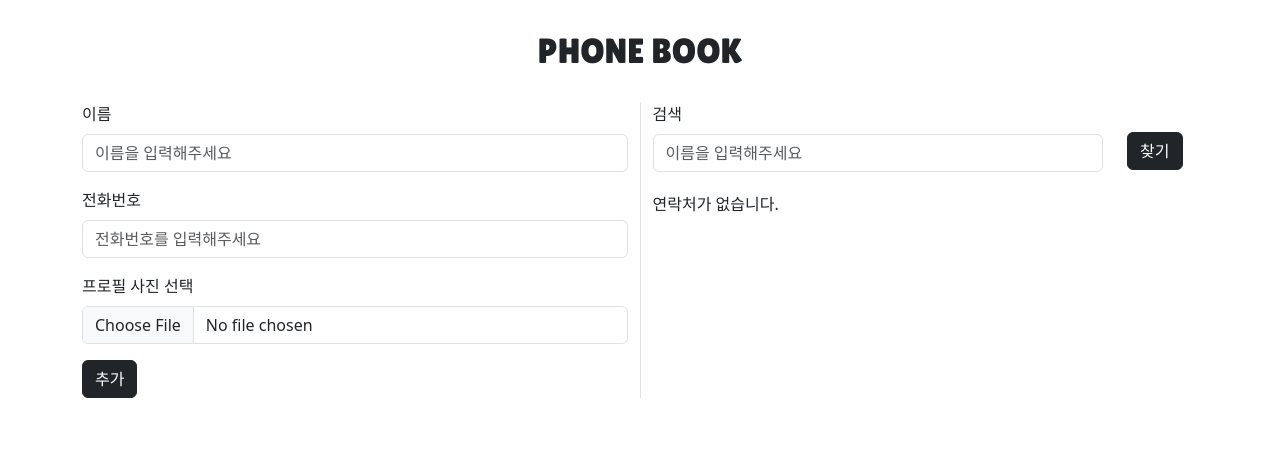
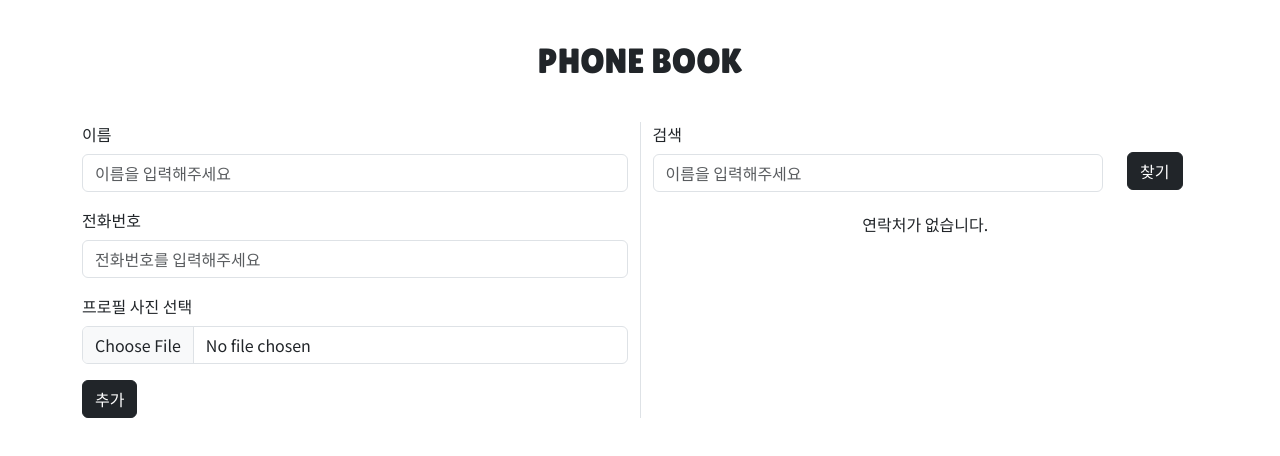
Before and after one commit to hhhyeon97/PhoneBook, a React (Create React App) app: page / in a window 1280 px wide. Shown: the top 456 px of the page. Built offline with nearby package versions, Linux system fonts and the light colour scheme.

Commit message:
수정커밋

```diff
--- a/public/index.html
+++ b/public/index.html
@@ -30,6 +30,11 @@
       href="https://fonts.googleapis.com/css2?family=Lilita+One&display=swap"
       rel="stylesheet"
     />
+    <link
+      href="https://fonts.googleapis.com/css2?family=Noto+Sans+KR:wght@100..900&family=Roboto:ital,wght@0,100;0,300;0,400;0,500;0,700;0,900;1,100;1,300;1,400;1,500;1,700;1,900&display=swap"
+      rel="stylesheet"
+    />
+
     <title>PHONE BOOK</title>
   </head>
   <body>
--- a/src/App.css
+++ b/src/App.css
@@ -1,10 +1,12 @@
 .title {
   text-align: center;
   font-family: 'Lilita One', sans-serif;
-  margin: 30px auto;
+  margin: 40px auto;
   font-size: 35px;
 }
-
+.form-area {
+  font-family: 'Noto Sans KR', sans-serif;
+}
 .search-btn {
   position: relative;
   top: 6px;
@@ -12,11 +14,20 @@
 
 .no-text {
   margin-top: 10px;
+  font-family: 'Noto Sans KR', sans-serif;
+  text-align: center;
 }
 .profile-img {
-  width: 100px;
+  width: 120px;
+  height: 100px;
+  cursor: pointer;
+  margin-right: 10px;
 }
 
 .search-area {
   margin-bottom: 20px;
+  font-family: 'Noto Sans KR', sans-serif;
 }
+.item-area {
+  font-family: 'Noto Sans KR', sans-serif;
+}
--- a/src/component/ContactForm.js
+++ b/src/component/ContactForm.js
@@ -31,7 +31,7 @@ const ContactForm = () => {
   };
 
   return (
-    <div>
+    <div className="form-area">
       <Form ref={formRef} onSubmit={addContact}>
         <Form.Group className="mb-3" controlId="formName">
           <Form.Label>이름</Form.Label>
--- a/src/component/ContactItem.js
+++ b/src/component/ContactItem.js
@@ -3,8 +3,8 @@ import { Row, Col } from 'react-bootstrap';
 
 const ContactItem = ({ item }) => {
   return (
-    <Row>
-      <Col lg={2}>
+    <Row className="mt-3 item-area">
+      <Col lg={3}>
         {/* 프로필 이미지를 받아와서 표시 */}
         <img
           className="profile-img"
@@ -16,7 +16,7 @@ const ContactItem = ({ item }) => {
           alt=""
         />
       </Col>
-      <Col lg={10}>
+      <Col lg={9} className="text-area">
         <div>{item.name}</div>
         <div>{item.phoneNumber}</div>
       </Col>
--- a/src/component/ContactList.js
+++ b/src/component/ContactList.js
@@ -33,7 +33,7 @@ const ContactList = () => {
         <p className="no-text">연락처가 없습니다.</p>
       ) : (
         <>
-          {filterList.length} 개
+          <strong>{filterList.length}</strong>개의 연락처
           {filterList.map((item, index) => (
             <ContactItem item={item} key={index} />
           ))}
```
Also changed, not shown: 1 other file (tests, documents, lock files or other folders).
